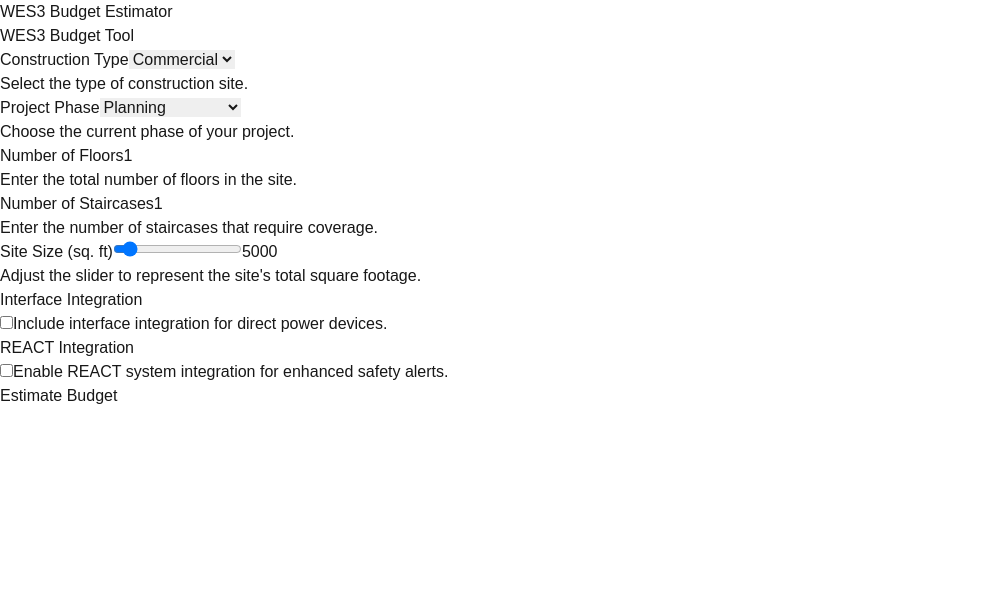
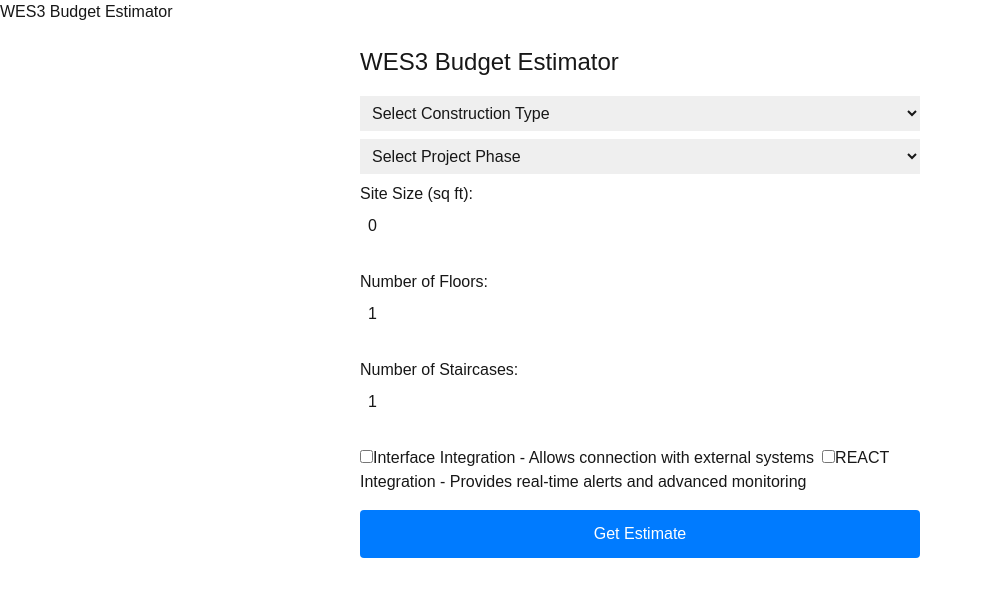
Before and after one commit to drewsuey/wes3tool, a Next.js app: page / in a window 1280 px wide. Shown: the top 596 px of the page, without its empty margins (0-983 px from the left). Built offline with nearby package versions, Linux system fonts and the light colour scheme.

Commit message:
Updated features

```diff
--- a/src/components/WES3BudgetTool.js
+++ b/src/components/WES3BudgetTool.js
@@ -1,168 +1,123 @@
 'use client';
+
 import React, { useState } from "react";
-import { Pie } from "react-chartjs-2";
 
-const Card = ({ children, className }) => (
-  <div className={`bg-white rounded-lg shadow-md p-6 space-y-4 ${className}`}>{children}</div>
-);
-
-const Button = ({ children, onClick, className }) => (
-  <button
-    className={`bg-orange-600 text-white px-6 py-3 rounded-lg hover:bg-orange-700 ${className}`}
-    onClick={onClick}
-  >
-    {children}
-  </button>
-);
-
-const Input = ({ type, value, readOnly, className, onChange }) => (
-  <input
-    type={type}
-    value={value}
-    readOnly={readOnly}
-    onChange={onChange}
-    className={`border rounded-md p-3 w-full text-gray-700 ${className}`}
-  />
-);
-
-const Select = ({ value, onChange, children }) => (
-  <select
-    value={value}
-    onChange={onChange}
-    className="border rounded-md p-3 w-full text-gray-700"
-  >
-    {children}
-  </select>
-);
-
-const SelectItem = ({ value, children }) => (
-  <option value={value}>{children}</option>
-);
-
-const Slider = ({ value, min, max, step, onChange }) => (
-  <input
-    type="range"
-    value={value}
-    min={min}
-    max={max}
-    step={step}
-    onChange={(e) => onChange(Number(e.target.value))}
-    className="w-full mt-2"
-  />
-);
-
-const WES3BudgetTool = () => {
-  const [siteSize, setSiteSize] = useState(5000);
-  const [constructionType, setConstructionType] = useState("Commercial");
-  const [projectPhase, setProjectPhase] = useState("Planning");
+export default function WES3BudgetTool() {
+  const [siteSize, setSiteSize] = useState(0);
+  const [constructionType, setConstructionType] = useState("");
+  const [projectPhase, setProjectPhase] = useState("");
   const [floors, setFloors] = useState(1);
   const [staircases, setStaircases] = useState(1);
   const [interfaceIntegration, setInterfaceIntegration] = useState(false);
   const [reactIntegration, setReactIntegration] = useState(false);
-  const [budget, setBudget] = useState(0);
+  const [deviceEstimate, setDeviceEstimate] = useState(null);
 
-  const handleEstimate = () => {
-    let estimatedBudget = siteSize * 0.15 + floors * 500 + staircases * 300;
-    if (interfaceIntegration) estimatedBudget += 1000;
-    if (reactIntegration) estimatedBudget += 2000;
-    setBudget(estimatedBudget);
-  };
+  const calculateEstimate = () => {
+    const callPoints = Math.ceil(siteSize / 5000) * floors;
+    const smokeDetectors = Math.ceil(siteSize / 1000) * floors;
+    const heatDetectors = Math.ceil(siteSize / 1500) * floors;
+    const totalDevices = callPoints + smokeDetectors + heatDetectors;
 
-  const budgetData = {
-    labels: ["Devices", "Installation", "Extras"],
-    datasets: [
-      {
-        data: [budget * 0.6, budget * 0.3, budget * 0.1],
-        backgroundColor: ["#F57C00", "#FFB74D", "#FFE0B2"],
-      },
-    ],
+    setDeviceEstimate({ callPoints, smokeDetectors, heatDetectors, totalDevices });
   };
 
   return (
-    <div className="p-8 max-w-4xl mx-auto space-y-8 bg-gray-50">
-      <h1 className="text-4xl font-extrabold text-orange-600 text-center">WES3 Budget Tool</h1>
-
-      <Card>
-        <div className="space-y-8">
-          <div>
-            <label className="block font-semibold text-lg mb-2">Construction Type</label>
-            <Select value={constructionType} onChange={(e) => setConstructionType(e.target.value)}>
-              <SelectItem value="Commercial">Commercial</SelectItem>
-              <SelectItem value="Residential">Residential</SelectItem>
-              <SelectItem value="Industrial">Industrial</SelectItem>
-            </Select>
-            <p className="text-sm text-gray-500 mt-1">Select the type of construction site.</p>
-          </div>
-
-          <div>
-            <label className="block font-semibold text-lg mb-2">Project Phase</label>
-            <Select value={projectPhase} onChange={(e) => setProjectPhase(e.target.value)}>
-              <SelectItem value="Planning">Planning</SelectItem>
-              <SelectItem value="Mid-Construction">Mid-Construction</SelectItem>
-              <SelectItem value="Finishing">Finishing</SelectItem>
-            </Select>
-            <p className="text-sm text-gray-500 mt-1">Choose the current phase of your project.</p>
-          </div>
-
-          <div>
-            <label className="block font-semibold text-lg mb-2">Number of Floors</label>
-            <Input type="number" value={floors} onChange={(e) => setFloors(Number(e.target.value))} />
-            <p className="text-sm text-gray-500 mt-1">Enter the total number of floors in the site.</p>
-          </div>
-
-          <div>
-            <label className="block font-semibold text-lg mb-2">Number of Staircases</label>
-            <Input type="number" value={staircases} onChange={(e) => setStaircases(Number(e.target.value))} />
-            <p className="text-sm text-gray-500 mt-1">Enter the number of staircases that require coverage.</p>
-          </div>
-
-          <div>
-            <label className="block font-semibold text-lg mb-2">Site Size (sq. ft)</label>
-            <Slider value={siteSize} min={1000} max={50000} step={1000} onChange={(val) => setSiteSize(val)} />
-            <Input type="number" value={siteSize} readOnly className="mt-3" />
-            <p className="text-sm text-gray-500 mt-1">Adjust the slider to represent the site's total square footage.</p>
-          </div>
-
-          <div>
-            <label className="block font-semibold text-lg mb-2">Interface Integration</label>
-            <div className="flex items-center mt-1">
+    <div style={{ padding: "20px", maxWidth: "600px", margin: "0 auto" }}>
+      <h2 style={{ fontSize: "24px", marginBottom: "16px" }}>WES3 Budget Estimator</h2>
+      <select
+        value={constructionType}
+        onChange={(e) => setConstructionType(e.target.value)}
+        style={{ width: "100%", marginBottom: "8px", padding: "8px" }}
+      >
+        <option value="">Select Construction Type</option>
+        <option value="residential">Residential - Suitable for homes and small complexes</option>
+        <option value="commercial">Commercial - For offices, retail stores, and similar</option>
+        <option value="industrial">Industrial - Designed for warehouses and factories</option>
+        <option value="marine">Marine - Specialized for marine environments</option>
+      </select>
+      <select
+        value={projectPhase}
+        onChange={(e) => setProjectPhase(e.target.value)}
+        style={{ width: "100%", marginBottom: "8px", padding: "8px" }}
+      >
+        <option value="">Select Project Phase</option>
+        <option value="early">Early Planning - Initial phase with basic layout</option>
+        <option value="mid">Mid-Construction - During construction with active work</option>
+        <option value="finishing">Finishing Phase - Near completion and detailing</option>
+      </select>
+      <label style={{ display: "block", marginBottom: "8px" }}>
+        Site Size (sq ft):
+        <input
+          type="number"
+          placeholder="Enter total site area in square feet"
+          value={siteSize}
+          onChange={(e) => setSiteSize(e.target.value)}
+          style={{ width: "100%", marginBottom: "16px", padding: "8px" }}
+        />
+      </label>
+      <label style={{ display: "block", marginBottom: "8px" }}>
+        Number of Floors:
+        <input
+          type="number"
+          placeholder="Enter the number of floors in the building"
+          value={floors}
+          onChange={(e) => setFloors(e.target.value)}
+          style={{ width: "100%", marginBottom: "16px", padding: "8px" }}
+        />
+      </label>
+      <label style={{ display: "block", marginBottom: "8px" }}>
+        Number of Staircases:
+        <input
+          type="number"
+          placeholder="Enter the number of staircases"
+          value={staircases}
+          onChange={(e) => setStaircases(e.target.value)}
+          style={{ width: "100%", marginBottom: "16px", padding: "8px" }}
+        />
+      </label>
+      <div style={{ marginBottom: "16px" }}>
+        <label style={{ marginRight: "8px" }}>
           <input
             type="checkbox"
             checked={interfaceIntegration}
             onChange={() => setInterfaceIntegration(!interfaceIntegration)}
-                className="mr-3"
           />
-              <span>Include interface integration for direct power devices.</span>
-            </div>
-          </div>
-
-          <div>
-            <label className="block font-semibold text-lg mb-2">REACT Integration</label>
-            <div className="flex items-center mt-1">
+          Interface Integration - Allows connection with external systems
+        </label>
+        <label>
           <input
             type="checkbox"
             checked={reactIntegration}
             onChange={() => setReactIntegration(!reactIntegration)}
-                className="mr-3"
           />
-              <span>Enable REACT system integration for enhanced safety alerts.</span>
+          REACT Integration - Provides real-time alerts and advanced monitoring
+        </label>
       </div>
+      <button
+        onClick={calculateEstimate}
+        style={{
+          width: "100%",
+          padding: "12px",
+          backgroundColor: "#007BFF",
+          color: "#fff",
+          border: "none",
+          borderRadius: "4px",
+          cursor: "pointer",
+        }}
+      >
+        Get Estimate
+      </button>
+      {deviceEstimate && (
+        <div style={{ marginTop: "20px", padding: "16px", backgroundColor: "#f9f9f9", borderRadius: "4px" }}>
+          <h3 style={{ fontSize: "20px" }}>Estimated Devices:</h3>
+          <p>Call Points: {deviceEstimate.callPoints}</p>
+          <p>Smoke Detectors: {deviceEstimate.smokeDetectors}</p>
+          <p>Heat Detectors: {deviceEstimate.heatDetectors}</p>
+          <p>Total Devices: {deviceEstimate.totalDevices}</p>
+          {interfaceIntegration && <p>Includes Interface Integration</p>}
+          {reactIntegration && <p>Includes REACT Integration (Real-time alerts and advanced monitoring)</p>}
         </div>
-
-          <Button className="mt-6 w-full" onClick={handleEstimate}>Estimate Budget</Button>
-        </div>
-      </Card>
-
-      {budget > 0 && (
-        <Card>
-          <div className="space-y-4">
-            <h2 className="text-xl font-bold text-orange-600">Estimated Budget: ${budget.toFixed(2)}</h2>
-            <Pie data={budgetData} />
-          </div>
-        </Card>
       )}
     </div>
   );
-};
-
-export default WES3BudgetTool;
+}
```
Lines whose indentation alone changed are shown as unchanged.
